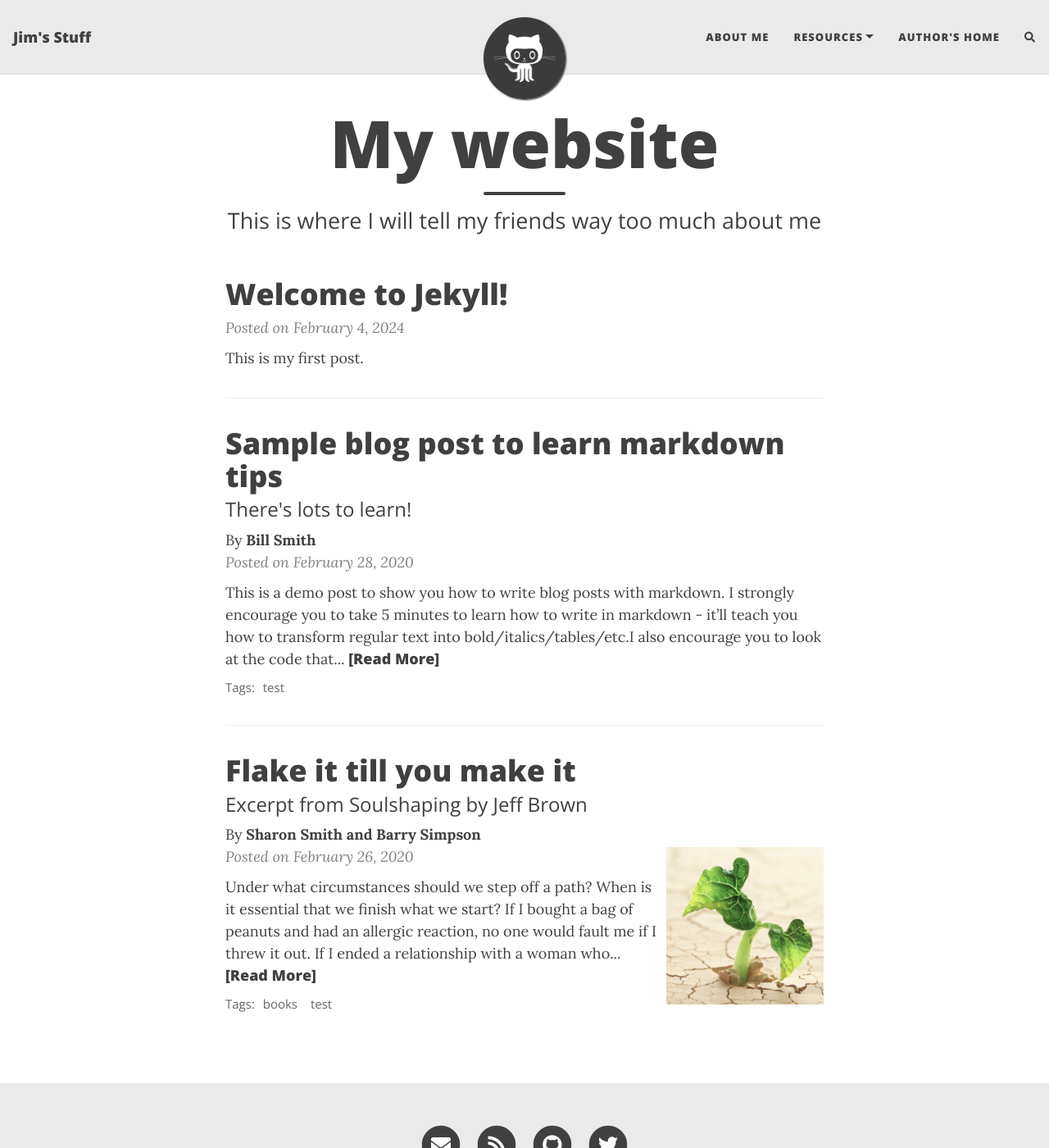
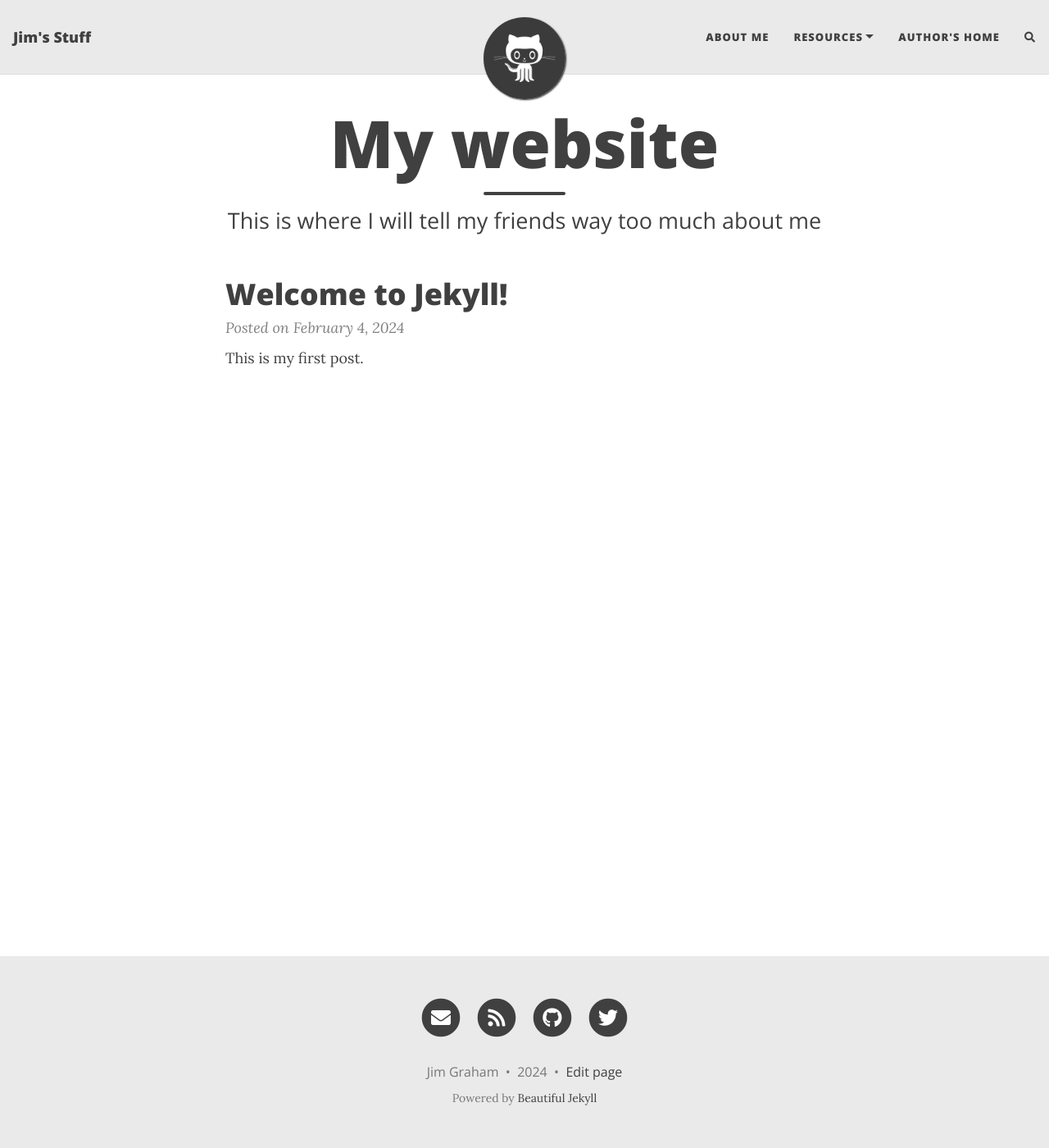
Before and after one commit to jimg72/jimg72.github.io, a Jekyll site: the page built from docs/index.html, in a window 1280 px wide and 1400 px high. Shown: the whole window at 82% size. Built offline with Jekyll 4.4.1, drawn with Linux system fonts in a browser that asks for light colours; nearby versions of some CDN libraries; the list of posts is cut into pages by our own code; comment, search, counter and statistics services are not loaded.

Commit message:
tweaking start

````diff
--- a/docs/_posts/2020-02-26-flake-it-till-you-make-it.draft.md
+++ /dev/null
@@ -1,18 +0,0 @@
----
-layout: post
-title: Flake it till you make it
-subtitle: Excerpt from Soulshaping by Jeff Brown
-cover-img: /assets/img/path.jpg
-thumbnail-img: /assets/img/thumb.png
-share-img: /assets/img/path.jpg
-tags: [books, test]
-author: Sharon Smith and Barry Simpson
----
-
-Under what circumstances should we step off a path? When is it essential that we finish what we start? If I bought a bag of peanuts and had an allergic reaction, no one would fault me if I threw it out. If I ended a relationship with a woman who hit me, no one would say that I had a commitment problem. But if I walk away from a seemingly secure route because my soul has other ideas, I am a flake?
-
-The truth is that no one else can definitively know the path we are here to walk. It’s tempting to listen—many of us long for the omnipotent other—but unless they are genuine psychic intuitives, they can’t know. All others can know is their own truth, and if they’ve actually done the work to excavate it, they will have the good sense to know that they cannot genuinely know anyone else’s. Only soul knows the path it is here to walk. Since you are the only one living in your temple, only you can know its scriptures and interpretive structure.
-
-At the heart of the struggle are two very different ideas of success—survival-driven and soul-driven. For survivalists, success is security, pragmatism, power over others. Success is the absence of material suffering, the nourishing of the soul be damned. It is an odd and ironic thing that most of the material power in our world often resides in the hands of younger souls. Still working in the egoic and material realms, they love the sensations of power and focus most of their energy on accumulation. Older souls tend not to be as materially driven. They have already played the worldly game in previous lives and they search for more subtle shades of meaning in this one—authentication rather than accumulation. They are often ignored by the culture at large, although they really are the truest warriors.
-
-A soulful notion of success rests on the actualization of our innate image. Success is simply the completion of a soul step, however unsightly it may be. We have finished what we started when the lesson is learned. What a fear-based culture calls a wonderful opportunity may be fruitless and misguided for the soul. Staying in a passionless relationship may satisfy our need for comfort, but it may stifle the soul. Becoming a famous lawyer is only worthwhile if the soul demands it. It is an essential failure if you are called to be a monastic this time around. If you need to explore and abandon ten careers in order to stretch your soul toward its innate image, then so be it. Flake it till you make it.
--- a/docs/_posts/2020-02-28-sample-markdown.draft.md
+++ /dev/null
@@ -1,91 +0,0 @@
----
-layout: post
-title: Sample blog post to learn markdown tips
-subtitle: There's lots to learn!
-gh-repo: daattali/beautiful-jekyll
-gh-badge: [star, fork, follow]
-tags: [test]
-comments: true
-author: Bill Smith
----
-
-{: .box-success}
-This is a demo post to show you how to write blog posts with markdown.  I strongly encourage you to [take 5 minutes to learn how to write in markdown](https://markdowntutorial.com/) - it'll teach you how to transform regular text into bold/italics/tables/etc.<br/>I also encourage you to look at the [code that created this post](https://raw.githubusercontent.com/daattali/beautiful-jekyll/master/_posts/2020-02-28-sample-markdown.md) to learn some more advanced tips about using markdown in Beautiful Jekyll.
-
-**Here is some bold text**
-
-## Here is a secondary heading
-
-[This is a link to a different site](https://deanattali.com/) and [this is a link to a section inside this page](#local-urls).
-
-Here's a table:
-
-| Number | Next number | Previous number |
-| :------ |:--- | :--- |
-| Five | Six | Four |
-| Ten | Eleven | Nine |
-| Seven | Eight | Six |
-| Two | Three | One |
-
-How about a yummy crepe?
-
-![Crepe](https://beautifuljekyll.com/assets/img/crepe.jpg)
-
-It can also be centered!
-
-![Crepe](https://beautifuljekyll.com/assets/img/crepe.jpg){: .mx-auto.d-block :}
-
-Here's a code chunk:
-
-~~~
-var foo = function(x) {
-  return(x + 5);
-}
-foo(3)
-~~~
-
-And here is the same code with syntax highlighting:
-
-```javascript
-var foo = function(x) {
-  return(x + 5);
-}
-foo(3)
-```
-
-And here is the same code yet again but with line numbers:
-
-{% highlight javascript linenos %}
-var foo = function(x) {
-  return(x + 5);
-}
-foo(3)
-{% endhighlight %}
-
-## Boxes
-You can add notification, warning and error boxes like this:
-
-### Notification
-
-{: .box-note}
-**Note:** This is a notification box.
-
-### Warning
-
-{: .box-warning}
-**Warning:** This is a warning box.
-
-### Error
-
-{: .box-error}
-**Error:** This is an error box.
-
-## Local URLs in project sites {#local-urls}
-
-When hosting a *project site* on GitHub Pages (for example, `https://USERNAME.github.io/MyProject`), URLs that begin with `/` and refer to local files may not work correctly due to how the root URL (`/`) is interpreted by GitHub Pages. You can read more about it [in the FAQ](https://beautifuljekyll.com/faq/#links-in-project-page). To demonstrate the issue, the following local image will be broken **if your site is a project site:**
-
-![Crepe](/assets/img/crepe.jpg)
-
-If the above image is broken, then you'll need to follow the instructions [in the FAQ](https://beautifuljekyll.com/faq/#links-in-project-page). Here is proof that it can be fixed:
-
-![Crepe]({{ '/assets/img/crepe.jpg' | relative_url }})
--- a/docs/aboutme.md
+++ b/docs/aboutme.md
@@ -1,16 +1,7 @@
 ---
 layout: page
-title: About me
-subtitle: Why you'd want to go on a date with me
+title: About
+permalink: /about/
 ---
 
-My name is Inigo Montoya. I have the following qualities:
-
-- I rock a great mustache
-- I'm extremely loyal to my family
-
-What else do you need?
-
-### My story
-
-To be honest, I'm having some trouble remembering right now, so why don't you just watch [my movie](https://en.wikipedia.org/wiki/The_Princess_Bride_%28film%29) and it will answer **all** your questions.
+My name is Jim.
````
Also changed, not shown: docs/assets/css/style.css (+6 -14 lines), docs/start.html (+12 -12 lines).
